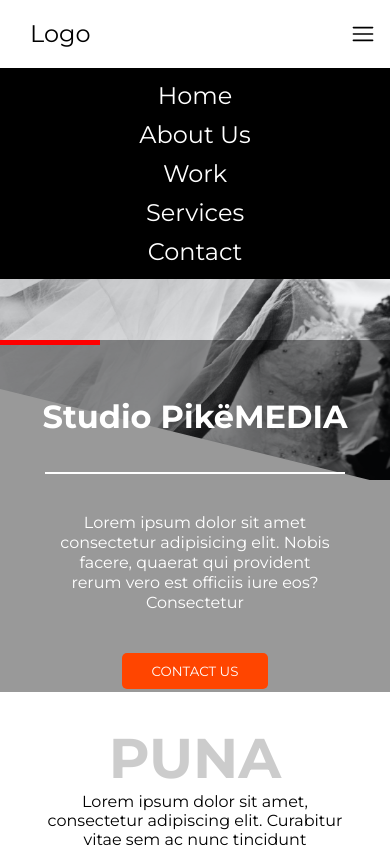
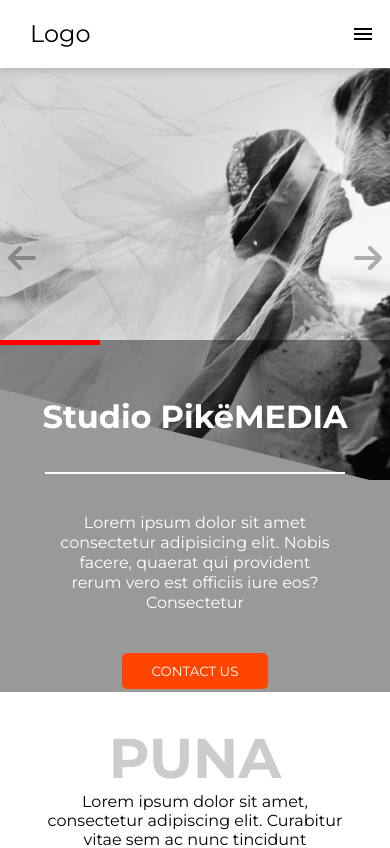
Before and after one commit to Naitneg/studiopreview, a React (Create React App) app: page / in a window 390 px wide. Shown: the top 848 px of the page. Built offline with nearby package versions, Linux system fonts and the light colour scheme.

Commit message:
updating menu

```diff
--- a/package.json
+++ b/package.json
@@ -3,9 +3,14 @@
   "version": "0.1.0",
   "private": true,
   "dependencies": {
+    "@emotion/react": "^11.10.6",
+    "@emotion/styled": "^11.10.6",
     "@fortawesome/fontawesome-svg-core": "^6.2.1",
     "@fortawesome/free-solid-svg-icons": "^6.2.1",
     "@fortawesome/react-fontawesome": "^0.2.0",
+    "@mui/icons-material": "^5.11.9",
+    "@mui/material": "^5.11.10",
+    "@mui/styled-engine-sc": "^5.11.9",
     "@testing-library/jest-dom": "^5.16.5",
     "@testing-library/react": "^13.4.0",
     "@testing-library/user-event": "^13.5.0",
@@ -19,6 +24,7 @@
     "react-scroll": "^1.8.9",
     "react-slick": "^0.29.0",
     "slick-carousel": "^1.8.1",
+    "styled-components": "^5.3.6",
     "web-vitals": "^2.1.4"
   },
   "scripts": {
--- a/src/Components/Navbar.css
+++ b/src/Components/Navbar.css
@@ -72,15 +72,7 @@ a {
   transform: scaleX(1);
 }
 
-.hamburger-menu {
-  display: none;
-}
-
 @media screen and (max-width: 600px) {
-  .hamburger-menu {
-    display: block;
-    font-size: 1.5rem;
-  }
   .navbar-links {
     position: absolute;
     display: flex;
@@ -91,7 +83,7 @@ a {
     width: 100%;
     background: rgba(0, 0, 0, 1);
     top: 100%;
-    height: 25vh;
+    height: 30vh;
     animation: fade-in 0.5s ease-in-out;
     z-index: 1;
   }
@@ -106,8 +98,9 @@ a {
     justify-content: space-between;
     margin: 0 15px;
   }
-  .navbar-hide {
-    display: none;
+  .navbar-links.navbar-hide {
+    opacity: 0;
+    animation: fade-out 0.5s ease forwards;
   }
   .navbar.hide {
     top: 0vh;
@@ -116,7 +109,7 @@ a {
 @keyframes fade-in {
   0% {
     opacity: 0;
-    top: 50%;
+    top: 70%;
   }
 
   100% {
@@ -124,3 +117,13 @@ a {
     top: 100%;
   }
 }
+@keyframes fade-out {
+  0% {
+    opacity: 1;
+    top: 100%;
+  }
+  100% {
+    opacity: 0;
+    top: 70%;
+  }
+}
--- a/src/Components/Navbar.js
+++ b/src/Components/Navbar.js
@@ -1,6 +1,8 @@
 import React, { useEffect, useState } from "react";
 import { Link } from "react-scroll";
-import { RxHamburgerMenu } from "react-icons/rx";
+import MenuIcon from "@mui/icons-material/Menu";
+import CloseIcon from "@mui/icons-material/Close";
+import { Hidden } from "@mui/material";
 import "./Navbar.css";
 const Navbar = () => {
   const [showNavbar, setShowNavbar] = useState(true);
@@ -32,10 +34,16 @@ const Navbar = () => {
         <Link to="/" className="navbar-brand">
           Logo
         </Link>
-        <RxHamburgerMenu className="hamburger-menu" onClick={menuHandler} />
-        <div
-          className={!openMenu ? "navbar-links" : "navbar-links navbar-hide"}
-        >
+        {openMenu ? (
+          <Hidden smUp>
+            <CloseIcon onClick={menuHandler} />
+          </Hidden>
+        ) : (
+          <Hidden smUp>
+            <MenuIcon onClick={menuHandler} />
+          </Hidden>
+        )}
+        <div className={openMenu ? "navbar-links" : "navbar-links navbar-hide"}>
           <Link to="home" smooth={true} duration={500} className="navbar-link">
             Home
           </Link>
```
Also changed, not shown: 1 other file (tests, documents, lock files or other folders).
